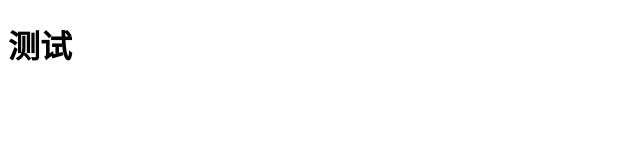
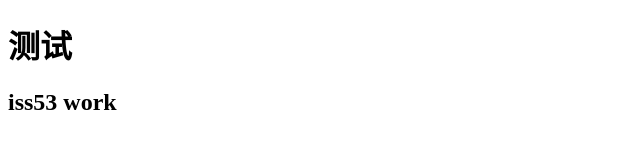
Before and after one commit to winsywen/hello-world, a website: page index.html in a window 1280 px wide. Shown: the whole page, without its empty margins (0-640 px from the left). Drawn offline with Linux system fonts and the light colour scheme.

Commit message:
added a new h2

```diff
--- a/index.html
+++ b/index.html
@@ -6,5 +6,6 @@
 </head>
 <body>
     <h1>测试</h1>
+	<h2>iss53 work</h2>
 </body>
 </html>
```
